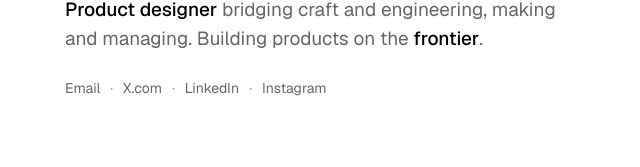
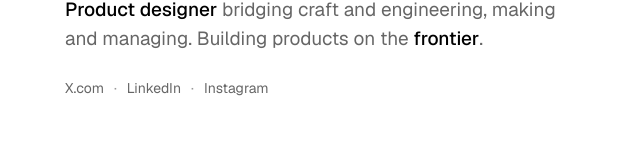
Before and after one commit to 0xRoark/Kostya0x, a plain HTML site: page index.html in a window 1280 px wide. Shown: the part 130-297 px from the top of the page, without its empty margins (319-959 px from the left). Drawn offline with nearby package versions, Linux system fonts and the light colour scheme.

Commit message:
Add files via upload

```diff
--- a/index.html
+++ b/index.html
@@ -52,7 +52,6 @@
         <div class="hero-content">
           <p class="hero-copy"><span class="hero-strong">Product designer</span> bridging craft and engineering, making and managing. Building products on the <span class="hero-strong">frontier</span>.</p>
           <div class="hero-socials">
-            <a href="mailto:constantine.suspitsyn@gmail.com">Email</a>
             <a href="https://x.com/roark_0x" target="_blank" rel="noopener">X.com</a>
             <a href="https://linkedin.com/in/kostya-suspitsyn/" target="_blank" rel="noopener">LinkedIn</a>
             <a href="https://www.instagram.com/suspitsyn_k/" target="_blank" rel="noopener">Instagram</a>
@@ -281,9 +280,6 @@
       <h2 class="cta-heading">Let's build together</h2>
       <p class="cta-desc">Working on an interesting idea? I'm all ears. Reach out and let's see if we can build something great together.</p>
       <div class="cta-links">
-        <a href="mailto:constantine.suspitsyn@gmail.com" aria-label="Email">
-          <img src="assets/images/app-mail.png" alt="Email" width="40" height="40">
-        </a>
         <a href="https://t.me/kostya0x" target="_blank" rel="noopener" aria-label="Telegram">
           <img src="assets/images/app-telegram.png" alt="Telegram" width="40" height="40">
         </a>
```
Also changed, not shown: about.html (+0 -3 lines), 1 other file.
